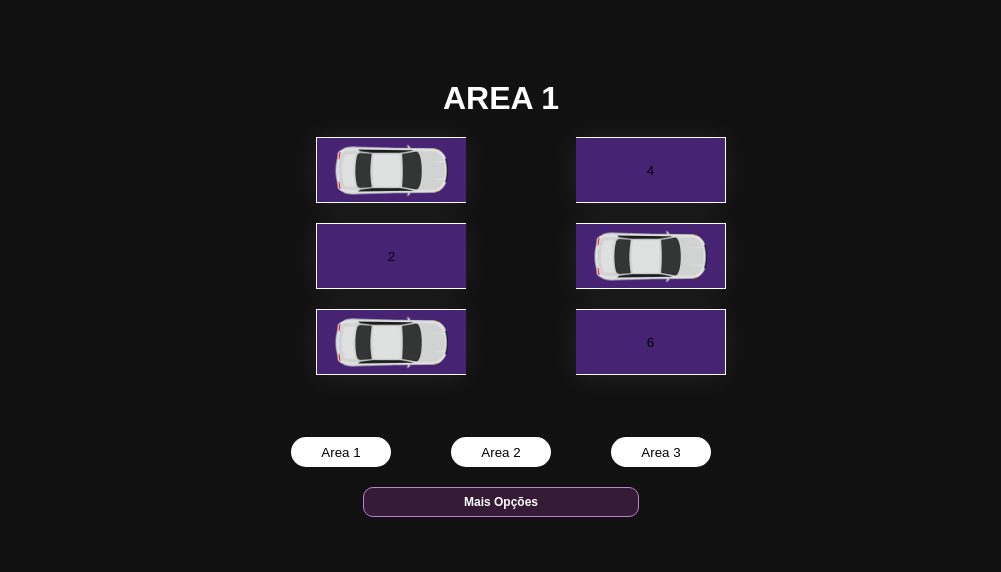
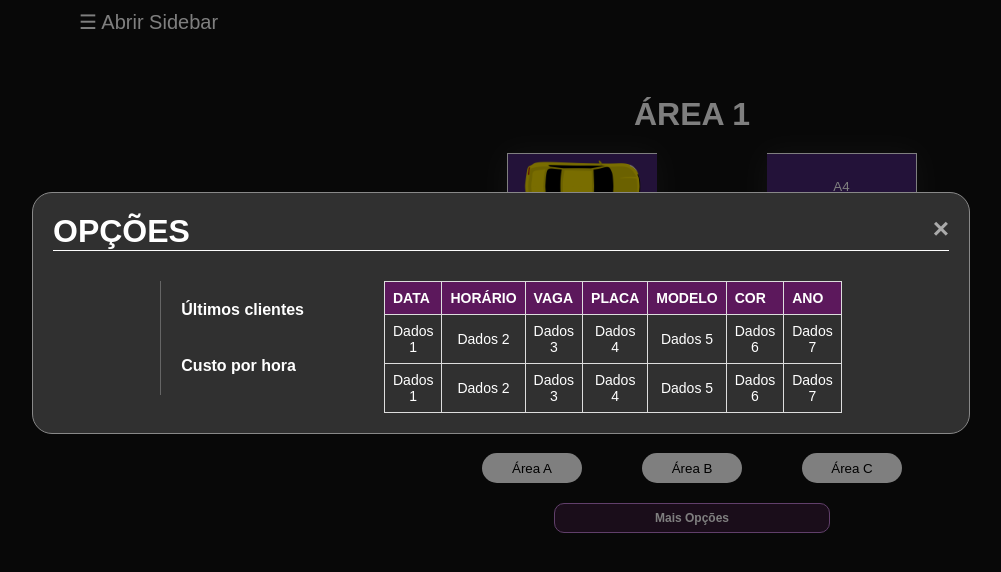
Before and after one commit to vidalxv/estacionamento-admin, a plain HTML site: page index.html in a window 1280 px wide. Both pictures are taken after a click on the button "Mais Opções". Shown: the whole page, without its empty margins (139-1140 px from the left). Drawn offline with Linux system fonts and the light colour scheme.

Commit message:
criacao do popup

```diff
--- a/index.html
+++ b/index.html
@@ -9,47 +9,56 @@
 </head>
 
 <body>
-    <main>
-        <h1 style="text-align: center;">AREA 1</h1>
+    <div id="sidebar" class="sidebar">
+        <button class="closebtn" onclick="toggleSidebar()">×</button>
+        <a href="#">Link 1</a>
+        <a href="#">Link 2</a>
+        <a href="#">Link 3</a>
+        <a href="#">Link 4</a>
+    </div>
+    <div class="buttontlg">
+        <button class="openbtn" onclick="toggleSidebar()">☰ Abrir Sidebar</button>
+    </div>
+    <main id="main">
+        <h1 style="text-align: center;">ÁREA 1</h1>
         <section class="vagas">
             <div class="vaga-a">
                 <button class="vaga">
-                    <img src="./src/assets/carro.png" alt="" width="120px">
+                    <img src="./src/assets/carro_amarelo.png" alt="" width="60px">
                 </button>
                 <button class="vaga">
-                    <span>2</span>
+                    <span>A2</span>
                 </button>
                 <button class="vaga">
-                    <img src="./src/assets/carro.png" alt="" width="120px">
+                    <img src="./src/assets/carro_azul.png" alt="" width="60px">
                 </button>
             </div>
             <div class="vaga-b">
                 <button class="vaga">
-                    <span>4</span>
+                    <span>A4</span>
                 </button>
                 <button class="vaga">
-                    <img src="./src/assets/carro.png" alt="" width="120px">
+                    <img src="./src/assets/carro_preto.png" alt="" width="60px">
                 </button>
                 <button class="vaga">
-                    <span>6</span>
+                    <span>A6</span>
                 </button>
             </div>
         </section>
         <section class="categorias">
             <button class="areas">
-                <p>Area 1</p>
+                <p>Área A</p>
             </button>
             <button class="areas">
-                <p>Area 2</p>
+                <p>Área B</p>
             </button>
             <button class="areas">
-                <p>Area 3</p>
+                <p>Área C</p>
             </button>
         </section>
-        <button class="opcoes">Mais Opções</button>
+        <button class="opcoes" id="openPopupBtn">Mais Opções</button>
     </main>
     <aside id="info-card">
-        <div class="card">
         <div class="card">
             <form action="">
                 <label for="placa">PLACA:</label>
@@ -64,8 +73,62 @@
                 <button class="delete">Excluir</button>
             </form>
         </div>
+    </aside>
+    <div id="myPopup" class="popup">
+        <div class="popup-content">
+            <span id="closePopupBtn" class="close">&times;</span>
+            <h1 style="text-align: start; border-bottom: 1px solid rgb(253, 253, 253);">OPÇÕES</h1>
+            <div class="content">
+                <div class="lateral">
+                    <div class="list">
+                        <div class="li">
+                            <p>Últimos clientes</p>
                         </div>
-    </aside>
+                        <br>
+                        <div class="li">
+                            <p>Custo por hora</p>
+                        </div>
+                    </div>
+                </div>
+                <div class="content-list">
+                    <table>
+                        <thead>
+                            <tr>
+                                <th>DATA</th>
+                                <th>HORÁRIO</th>
+                                <th>VAGA</th>
+                                <th>PLACA</th>
+                                <th>MODELO</th>
+                                <th>COR</th>
+                                <th>ANO</th>
+                            </tr>
+                        </thead>
+                        <tbody>
+                            <tr>
+                                <td>Dados 1</td>
+                                <td>Dados 2</td>
+                                <td>Dados 3</td>
+                                <td>Dados 4</td>
+                                <td>Dados 5</td>
+                                <td>Dados 6</td>
+                                <td>Dados 7</td>
+                            </tr>
+                            <tr>
+                                <td>Dados 1</td>
+                                <td>Dados 2</td>
+                                <td>Dados 3</td>
+                                <td>Dados 4</td>
+                                <td>Dados 5</td>
+                                <td>Dados 6</td>
+                                <td>Dados 7</td>
+                            </tr>
+                        </tbody>
+                    </table>
+                </div>
+            </div>
+        </div>
+    </div>
     <script src="./src/js/script.js"></script>
 </body>
+
 </html>
--- a/src/css/style.css
+++ b/src/css/style.css
@@ -13,6 +13,7 @@ body {
 
 main {
     margin-top: 80px;
+    margin-left: 10px;
     text-align: center;
 }
 .vagas {
@@ -49,6 +50,7 @@ input {
 }
 
 .vaga {
+    color: white;
     background-color: rgb(71, 36, 115);
     border: 1px solid white;
     width: 100%;
@@ -123,7 +125,7 @@ aside {
 
 .delete {
     margin-top: 10px;
-    background-color: rgb(54, 6, 0);
+    background-color: rgb(51, 30, 28);
     border: 1px solid rgb(255, 9, 9);
     color: rgb(163, 21, 21);
     width: 100%;
@@ -155,3 +157,136 @@ aside {
     justify-content: space-around;
     align-items: center;
 }
+
+.popup {
+    display: none; /* Oculto por padrão */
+    position: fixed;
+    z-index: 1;
+    left: 0;
+    top: 0;
+    width: 100%;
+    height: 100%;
+    overflow: auto;
+    background-color: rgba(0, 0, 0, 0.5); /* Fundo semitransparente */
+}
+
+/* Estilos para o conteúdo do pop-up */
+.popup-content {
+    background-color: #303030;
+    margin: 15% auto;
+    padding: 20px;
+    border: 1px solid #888;
+    width: 80%;
+    border-radius: 20px;
+    max-width: 70%;
+    text-align: center;
+}
+
+.content {
+    margin-top: 30px;
+    display: flex;
+    flex-wrap: nowrap;
+    justify-content: center;
+    gap: 60px;
+}
+
+/* Estilos para o botão de fechar */
+.close {
+    color: #aaaaaa;
+    float: right;
+    font-size: 28px;
+    font-weight: bold;
+}
+
+.close:hover,
+.close:focus {
+    color: #000;
+    text-decoration: none;
+    cursor: pointer;
+}
+
+.list {
+    border-left: 1px solid rgba(255, 255, 255, 0.26);
+    text-align: start;
+    gap: 20px;
+    font-weight: bold;
+    padding: 10px;
+}
+
+.li {
+    padding: 10px;
+    transition: 0.2s all ease;
+}
+
+.li:hover {
+    border-radius: 10px;
+    background-color: white;
+    color: black;
+
+}
+
+table {
+    font-size: 14px;
+    width: 20px;
+    border-collapse: collapse;
+}
+th, td {
+    border: 1px solid #ddd;
+    padding: 8px;
+}
+th {
+    background-color: #5c185c;
+    text-align: left;
+}
+
+.sidebar {
+    height: 100%;
+    width: 0;
+    position: fixed;
+    z-index: 1;
+    top: 0;
+    left: 0;
+    background-color: #080808;
+    overflow-x: hidden;
+    transition: 0.5s;
+    padding-top: 60px;
+}
+
+.sidebar a {
+    padding: 8px 8px 8px 32px;
+    text-decoration: none;
+    font-size: 25px;
+    color: #818181;
+    display: block;
+    transition: 0.3s;
+}
+
+.sidebar a:hover {
+    color: #f1f1f1;
+}
+
+.sidebar .closebtn {
+    position: absolute;
+    top: 0;
+    right: 25px;
+    font-size: 36px;
+    margin-left: 50px;
+    background: none;
+    border: none;
+    color: #818181;
+    cursor: pointer;
+}
+
+.openbtn {
+    font-size: 20px;
+    cursor: pointer;
+    background-color: #111;
+    color: white;
+    padding: 10px 15px;
+    border: none;
+}
+
+#main {
+    transition: margin-left .5s;
+    padding: 16px;
+}
--- a/src/js/script.js
+++ b/src/js/script.js
@@ -8,3 +8,42 @@ document.addEventListener('DOMContentLoaded', function() {
       });
   });
 });
+
+// Obtém o modal
+var popup = document.getElementById("myPopup");
+
+// Obtém o botão que abre o modal
+var btn = document.getElementById("openPopupBtn");
+
+// Obtém o elemento <span> que fecha o modal
+var span = document.getElementById("closePopupBtn");
+
+// Quando o usuário clica no botão, abre o modal
+btn.onclick = function() {
+    popup.style.display = "block";
+}
+
+// Quando o usuário clica no <span> (x), fecha o modal
+span.onclick = function() {
+    popup.style.display = "none";
+}
+
+// Quando o usuário clica em qualquer lugar fora do modal, fecha o modal
+window.onclick = function(event) {
+    if (event.target == popup) {
+        popup.style.display = "none";
+    }
+}
+
+function toggleSidebar() {
+  const sidebar = document.getElementById("sidebar");
+  const main = document.getElementById("main");
+
+  if (sidebar.style.width === "250px") {
+      sidebar.style.width = "0";
+      main.style.marginLeft = "0";
+  } else {
+      sidebar.style.width = "250px";
+      main.style.marginLeft = "250px";
+  }
+}
```
Also changed, not shown: src/assets/carro.png (deleted). Lines whose indentation alone changed are shown as unchanged.
